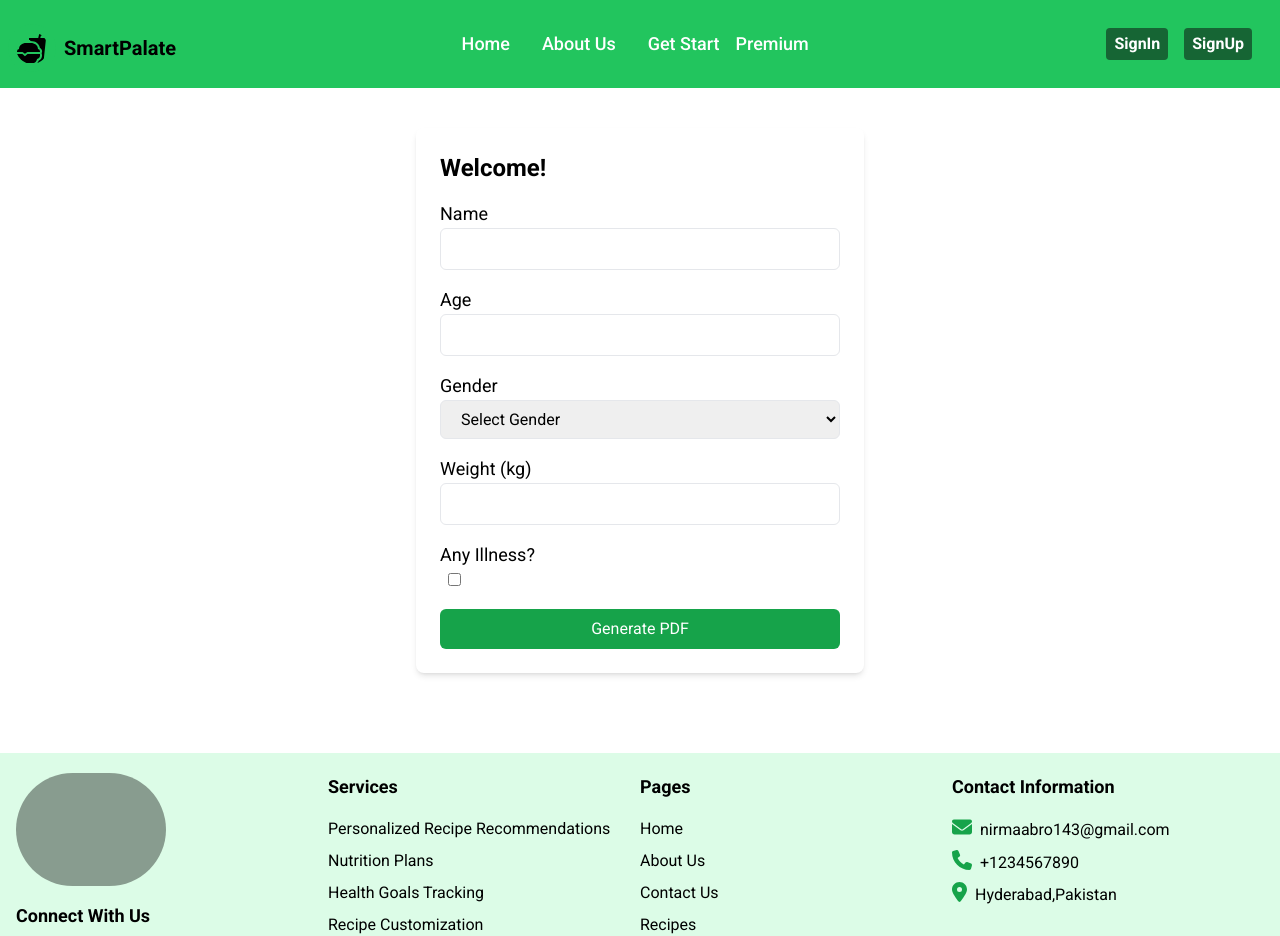
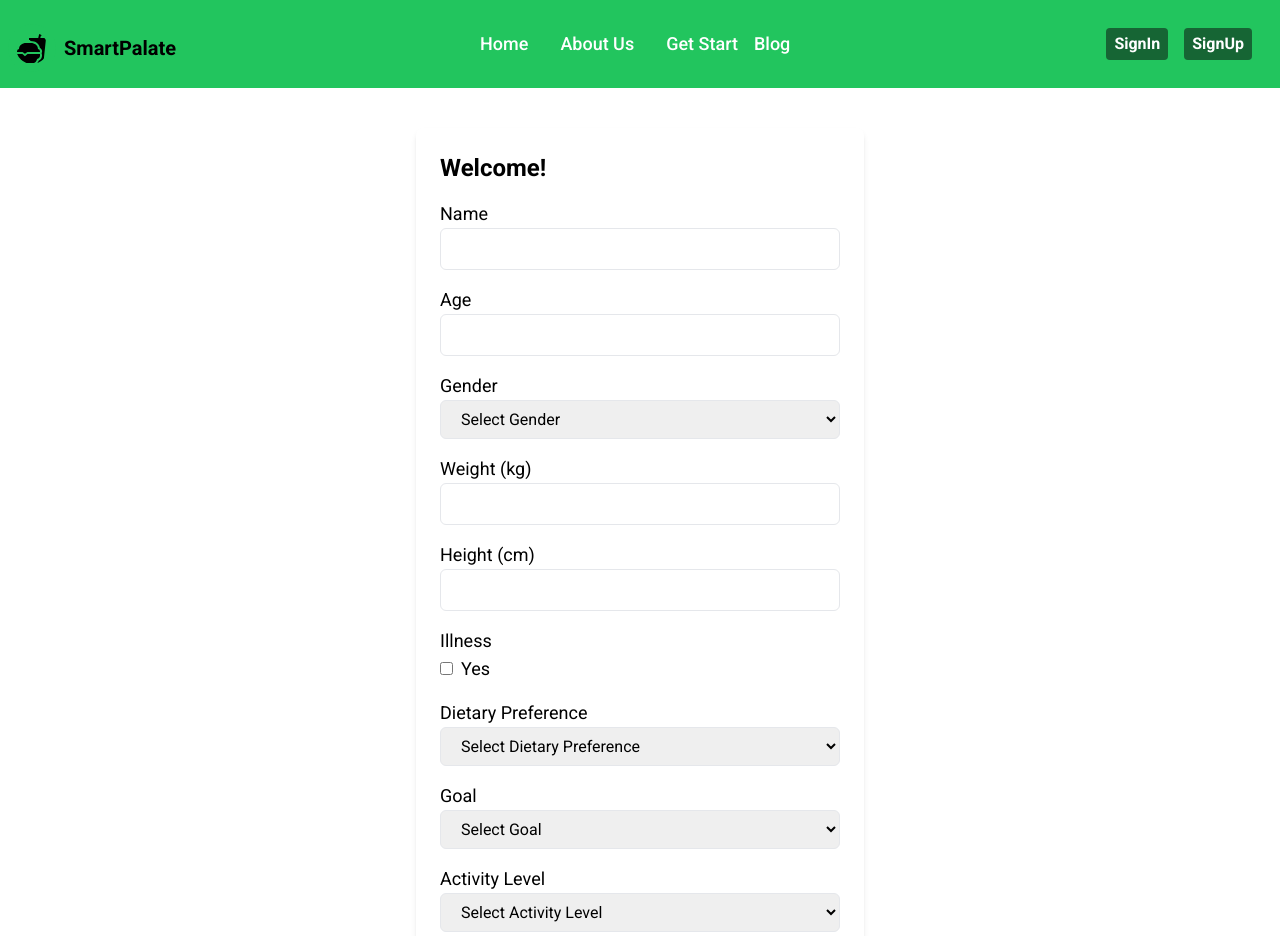
Before and after one commit to NirmaAbro/Eight-semester-fyp-frontend, a React (Create React App) app: page /getstarted in a window 1280 px wide. Shown: the top 936 px of the page. Built offline with nearby package versions, Linux system fonts and the light colour scheme; grey boxes are pictures that could not be loaded.

Commit message:
input fields added , gitignore added

```diff
--- a/package.json
+++ b/package.json
@@ -11,8 +11,10 @@
     "@testing-library/user-event": "^13.5.0",
     "aos": "^3.0.0-beta.6",
     "axios": "^1.7.2",
+    "dotenv": "^16.4.5",
     "jspdf": "^2.5.1",
     "jspdf-autotable": "^3.8.2",
+    "openai": "^4.52.7",
     "react": "^18.3.1",
     "react-dom": "^18.3.1",
     "react-fontawesome": "^1.7.1",
--- a/src/App.js
+++ b/src/App.js
@@ -10,6 +10,7 @@ import Singup from "./Components/Singup";
 import Premium from "./Components/Premium";
 import NotFound from "./Components/NotFound";
 import Footer from "./Components/Footer";
+import BlogPage from "./Components/BlogPage";
 import RefrshHandler from "./Components/RefrshHandler";
 import Getstarted from "./GetStart/Getstarted";
 import { useState } from "react";
@@ -37,6 +38,7 @@ function App() {
           <Route path="/aboutus" element={<AboutHome />} />
           <Route path="/menues" element={<Menues />} />
           <Route path="/getstarted" element={<Getstarted />} />
+          <Route path="/blog" element={<BlogPage />} />
           <Route path="/*" element={<NotFound />} />
         </Routes>
         <Footer />
--- a/src/Components/Navbar.jsx
+++ b/src/Components/Navbar.jsx
@@ -45,10 +45,10 @@ function Navbar() {
             </NavLink>
 
             <NavLink
-              to="/premium"
+              to="/blog"
               className="text-lg font-medium text-white hover:border-b-2 hover:border-green-700"
             >
-              Premium
+            Blog
             </NavLink>
           </div>
         </div>
@@ -115,10 +115,10 @@ function Navbar() {
                   Get Start
                 </NavLink>
                 <NavLink
-                  to="/premium"
+                  to="/blog"
                   className="text-lg font-sans text-white hover:bg-white hover:text-black"
                 >
-                  Premium
+                Blog
                 </NavLink>
                 <NavLink
                   to="/signin"
--- a/src/Components/RefrshHandler.js
+++ b/src/Components/RefrshHandler.js
@@ -1,4 +1,4 @@
-import React, { useEffect } from "react";
+import  { useEffect } from "react";
 import { useLocation, useNavigate } from "react-router-dom";
 
 function RefrshHandler({ setIsAuthenticated }) {
--- a/src/GetStart/Getstarted.jsx
+++ b/src/GetStart/Getstarted.jsx
@@ -1,159 +1,8 @@
-// import React, { useState } from "react";
-// import jsPDF from "jspdf";
-// import "jspdf-autotable";
-
-// function Getstarted() {
-//   const [formData, setFormData] = useState({
-//     name: "",
-//     age: "",
-//     gender: "",
-//     weight: "",
-//     illness: false,
-//   });
-
-//   const dietPlans = [
-//     {
-//       illness: false,
-//       plans: [
-//         { diet: "Balanced Diet", recipe: "Grilled Chicken Salad" },
-//         { diet: "High Protein Diet", recipe: "Protein Smoothie" },
-//       ],
-//     },
-//     {
-//       illness: true,
-//       plans: [
-//         { diet: "Low Sodium Diet", recipe: "Steamed Vegetables" },
-//         { diet: "Low Sugar Diet", recipe: "Fruit Salad" },
-//       ],
-//     },
-//   ];
-
-//   const handleChange = (e) => {
-//     const { name, value, type, checked } = e.target;
-//     setFormData({
-//       ...formData,
-//       [name]: type === "checkbox" ? checked : value,
-//     });
-//   };
-
-//   const handleSubmit = (e) => {
-//     e.preventDefault();
-//     generatePDF();
-//   };
-
-//   const generatePDF = () => {
-//     const doc = new jsPDF();
-//     const userPlans = dietPlans.find(
-//       (plan) => plan.illness === formData.illness
-//     ).plans;
-
-//     doc.text("User Information", 20, 20);
-//     doc.autoTable({
-//       startY: 30,
-//       head: [["Field", "Value"]],
-//       body: [
-//         ["Name", formData.name],
-//         ["Age", formData.age],
-//         ["Gender", formData.gender],
-//         ["Weight", formData.weight],
-//         ["Illness", formData.illness ? "Yes" : "No"],
-//       ],
-//     });
-
-//     doc.text(
-//       "Recommended Diet Plans and Recipes",
-//       20,
-//       doc.autoTable.previous.finalY + 20
-//     );
-//     doc.autoTable({
-//       startY: doc.autoTable.previous.finalY + 30,
-//       head: [["Diet Plan", "Recipe"]],
-//       body: userPlans.map((plan) => [plan.diet, plan.recipe]),
-//     });
-
-//     doc.save("UserInformation.pdf");
-//   };
-
-//   return (
-//     <div className="max-w-md mx-auto mt-10 p-6 bg-white shadow-md rounded-lg">
-//       <h2 className="text-2xl font-bold mb-4">Welcome!</h2>
-//       <form onSubmit={handleSubmit} className="space-y-4">
-//         <div>
-//           <label className="block text-lg">Name</label>
-//           <input
-//             type="text"
-//             name="name"
-//             value={formData.name}
-//             onChange={handleChange}
-//             className="w-full px-4 py-2 border rounded-md"
-//             required
-//           />
-//         </div>
-//         <div>
-//           <label className="block text-lg">Age</label>
-//           <input
-//             type="number"
-//             name="age"
-//             value={formData.age}
-//             onChange={handleChange}
-//             className="w-full px-4 py-2 border rounded-md"
-//             required
-//           />
-//         </div>
-//         <div>
-//           <label className="block text-lg">Gender</label>
-//           <select
-//             name="gender"
-//             value={formData.gender}
-//             onChange={handleChange}
-//             className="w-full px-4 py-2 border rounded-md"
-//             required
-//           >
-//             <option value="">Select Gender</option>
-//             <option value="Male">Male</option>
-//             <option value="Female">Female</option>
-//             {/* <option value="Other">Other</option> */}
-//           </select>
-//         </div>
-//         <div>
-//           <label className="block text-lg">Weight (kg)</label>
-//           <input
-//             type="number"
-//             name="weight"
-//             value={formData.weight}
-//             onChange={handleChange}
-//             className="w-full px-4 py-2 border rounded-md"
-//             required
-//           />
-//         </div>
-//         <div>
-//           <label className="block text-lg">Any Illness</label>
-//           <input
-//             type="checkbox"
-//             name="illness"
-//             checked={formData.illness}
-//             onChange={handleChange}
-//             className="ml-2"
-//           />
-//         </div>
-//         <div>
-//           <button
-//             type="submit"
-//             className="w-full px-4 py-2 bg-green-600 text-white rounded-md"
-//           >
-//             Submit
-//           </button>
-//         </div>
-//       </form>
-//     </div>
-//   );
-// }
-
-// export default Getstarted;
-
+// Getstarted.js
 import React, { useState } from "react";
 import jsPDF from "jspdf";
 import "jspdf-autotable";
+import { generateDietPlan } from "./api";
 
 function Getstarted() {
   const [formData, setFormData] = useState({
@@ -161,27 +10,58 @@ function Getstarted() {
     age: "",
     gender: "",
     weight: "",
+    height: "",
+    activityLevel: "",
+    dietaryPreference: "",
+    goal: "",
     illness: false,
-    selectedDiet: "",
   });
 
-  const dietPlans = [
-    {
-      diet: "Balanced Diet",
-      recipes: ["Grilled Chicken Salad", "Vegetable Stir-Fry"],
-    },
-    {
-      diet: "High Protein Diet",
-      recipes: ["Protein Smoothie", "Grilled Salmon"],
-    },
-    {
-      diet: "Low Sodium Diet",
-      recipes: ["Steamed Vegetables", "Quinoa Salad"],
-    },
-    {
-      diet: "Low Sugar Diet",
-      recipes: ["Fruit Salad", "Greek Yogurt with Berries"],
-    },
+  const [dietPlan, setDietPlan] = useState("");
+
+  const dietaryPreferences = [
+    "Vegetarian",
+    "Vegan",
+    "Pescatarian",
+    "Ketogenic",
+    "Paleo",
+    "Gluten-Free",
+    "Dairy-Free",
+    "Low Carb",
+    "Low Fat",
+    "Low Sodium",
+    "Balanced",
+    "Mediterranean",
+    "Whole30",
+    "Flexitarian",
+    "Raw Food",
+    "Traditional",
+    "Other",
+  ];
+
+  const goals = [
+    "Weight Loss",
+    "Weight Gain",
+    "Muscle Gain",
+    "Maintenance",
+    "Improved Athletic Performance",
+    "Healthy Aging",
+    "General Health",
+    "Heart Health",
+    "Digestive Health",
+    "Immune Support",
+    "Energy Boost",
+    "Diabetes Management",
+    "Eating Disorder Recovery",
+    "Other",
+  ];
+
+  const activityLevels = [
+    "Sedentary (little or no exercise)",
+    "Lightly active (light exercise/sports 1-3 days/week)",
+    "Moderately active (moderate exercise/sports 3-5 days/week)",
+    "Very active (hard exercise/sports 6-7 days a week)",
+    "Extra active (very hard exercise/sports & physical job or training twice a day)",
   ];
 
   const handleChange = (e) => {
@@ -192,18 +72,20 @@ function Getstarted() {
     });
   };
 
-  const handleSubmit = (e) => {
+  const handleSubmit = async (e) => {
     e.preventDefault();
-    generatePDF();
+    console.log("Form Data:", formData);
+    try {
+      const plan = await generateDietPlan(formData);
+      console.log("Generated Diet Plan:", plan);
+      setDietPlan(plan);
+    } catch (error) {
+      console.error("Error generating diet plan:", error);
+    }
   };
 
   const generatePDF = () => {
     const doc = new jsPDF();
-    const userDiet = dietPlans.find(
-      (plan) => plan.diet === formData.selectedDiet
-    );
-    const userRecipes = userDiet ? userDiet.recipes : [];
-
     doc.text("User Information", 20, 20);
     doc.autoTable({
       startY: 30,
@@ -213,17 +95,19 @@ function Getstarted() {
         ["Age", formData.age],
         ["Gender", formData.gender],
         ["Weight", formData.weight],
+        ["Height", formData.height],
+        ["Activity Level", formData.activityLevel],
+        ["Dietary Preference", formData.dietaryPreference],
+        ["Goal", formData.goal],
         ["Illness", formData.illness ? "Yes" : "No"],
-        ["Selected Diet", formData.selectedDiet],
       ],
     });
 
-    if (userRecipes.length > 0) {
-      doc.text("Recommended Recipes", 20, doc.autoTable.previous.finalY + 20);
+    if (dietPlan) {
+      doc.text("Generated Diet Plan", 20, doc.autoTable.previous.finalY + 20);
       doc.autoTable({
         startY: doc.autoTable.previous.finalY + 30,
-        head: [["Recipe"]],
-        body: userRecipes.map((recipe) => [recipe]),
+        body: [[dietPlan]],
       });
     }
 
@@ -268,6 +152,7 @@ function Getstarted() {
             <option value="">Select Gender</option>
             <option value="Male">Male</option>
             <option value="Female">Female</option>
+            <option value="Other">Other</option>
           </select>
         </div>
         <div>
@@ -282,43 +167,99 @@ function Getstarted() {
           />
         </div>
         <div>
-          <label className="block text-lg">Any Illness?</label>
+          <label className="block text-lg">Height (cm)</label>
+          <input
+            type="number"
+            name="height"
+            value={formData.height}
+            onChange={handleChange}
+            className="w-full px-4 py-2 border rounded-md"
+            required
+          />
+        </div>
+        <div>
+          <label className="block text-lg">Illness</label>
           <input
             type="checkbox"
             name="illness"
             checked={formData.illness}
             onChange={handleChange}
-            className="ml-2"
+            className="mr-2"
           />
+          <span className="text-lg">Yes</span>
         </div>
-        {formData.illness && (
         <div>
-            <label className="block text-lg">Select Diet Plan</label>
+          <label className="block text-lg">Dietary Preference</label>
           <select
-              name="selectedDiet"
-              value={formData.selectedDiet}
+            name="dietaryPreference"
+            value={formData.dietaryPreference}
             onChange={handleChange}
             className="w-full px-4 py-2 border rounded-md"
             required
           >
-              <option value="">Select Diet Plan</option>
-              {dietPlans.map((plan, index) => (
-                <option key={index} value={plan.diet}>
-                  {plan.diet}
+            <option value="">Select Dietary Preference</option>
+            {dietaryPreferences.map((option, index) => (
+              <option key={index} value={option}>
+                {option}
               </option>
             ))}
           </select>
         </div>
-        )}
+        <div>
+          <label className="block text-lg">Goal</label>
+          <select
+            name="goal"
+            value={formData.goal}
+            onChange={handleChange}
+            className="w-full px-4 py-2 border rounded-md"
+            required
+          >
+            <option value="">Select Goal</option>
+            {goals.map((option, index) => (
+              <option key={index} value={option}>
+                {option}
+              </option>
+            ))}
+          </select>
+        </div>
+        <div>
+          <label className="block text-lg">Activity Level</label>
+          <select
+            name="activityLevel"
+            value={formData.activityLevel}
+            onChange={handleChange}
+            className="w-full px-4 py-2 border rounded-md"
+            required
+          >
+            <option value="">Select Activity Level</option>
+            {activityLevels.map((option, index) => (
+              <option key={index} value={option}>
+                {option}
+              </option>
+            ))}
+          </select>
+        </div>
         <div>
           <button
             type="submit"
             className="w-full px-4 py-2 bg-green-600 text-white rounded-md"
           >
-            Generate PDF
+            Generate Diet Plan
           </button>
         </div>
       </form>
+      {dietPlan && (
+        <div className="mt-6">
+          <h3 className="text-xl font-bold mb-2">Generated Diet Plan</h3>
+          <p>{dietPlan}</p>
+          <button
+            onClick={generatePDF}
+            className="mt-4 w-full px-4 py-2 bg-blue-600 text-white rounded-md"
+          >
+            Download PDF
+          </button>
+        </div>
+      )}
     </div>
   );
 }
--- /dev/null
+++ b/src/GetStart/api.js
@@ -0,0 +1,53 @@
+// api.js
+export const generateDietPlan = async ({
+  name,
+  age,
+  gender,
+  weight,
+  height,
+  activityLevel,
+  dietaryPreference,
+  goal,
+  illness,
+}) => {
+  const prompt = `
+      Generate a detailed diet plan based on the following input parameters:
+      - Name: ${name}
+      - Age: ${age}
+      - Gender: ${gender}
+      - Weight: ${weight} kg
+      - Height: ${height} cm
+      - Activity Level: ${activityLevel}
+      - Dietary Preference: ${dietaryPreference}
+      - Goal: ${goal}
+      - Illness: ${illness ? "Yes" : "No"}
+      Note: The diet plan should include a total calorie count for the day and have a good balance of macronutrients (carbs, protein, and fat) and micronutrients (vitamins and minerals) based on the input.
+    `;
+
+  const url = `${process.env.REACT_APP_OPENAI_API_BASE}/openai/deployments/${process.env.REACT_APP_OPENAI_ENGINE}/completions?api-version=${process.env.REACT_APP_OPENAI_API_VERSION}`;
+
+  try {
+    const response = await fetch(url, {
+      method: "POST",
+      headers: {
+        "Content-Type": "application/json",
+        "api-key": process.env.REACT_APP_OPENAI_API_KEY,
+      },
+      body: JSON.stringify({
+        prompt: prompt,
+        temperature: 0.5,
+        max_tokens: 150,
+      }),
+    });
+
+    if (!response.ok) {
+      throw new Error("Failed to fetch data from OpenAI API");
+    }
+
+    const data = await response.json();
+    return data.choices[0].text.trim();
+  } catch (error) {
+    console.error("Error fetching diet plan:", error);
+    return null;
+  }
+};
```
Also changed, not shown: src/Components/BlogPage.jsx (added, +11 -0 lines), src/Components/HeroSection.jsx (+113 -29 lines), src/Components/Home.jsx (+19 -19 lines), src/Components/NotFound.jsx (+20 -5 lines), 2 other files (tests, documents, lock files or other folders). Lines whose indentation alone changed are shown as unchanged.
